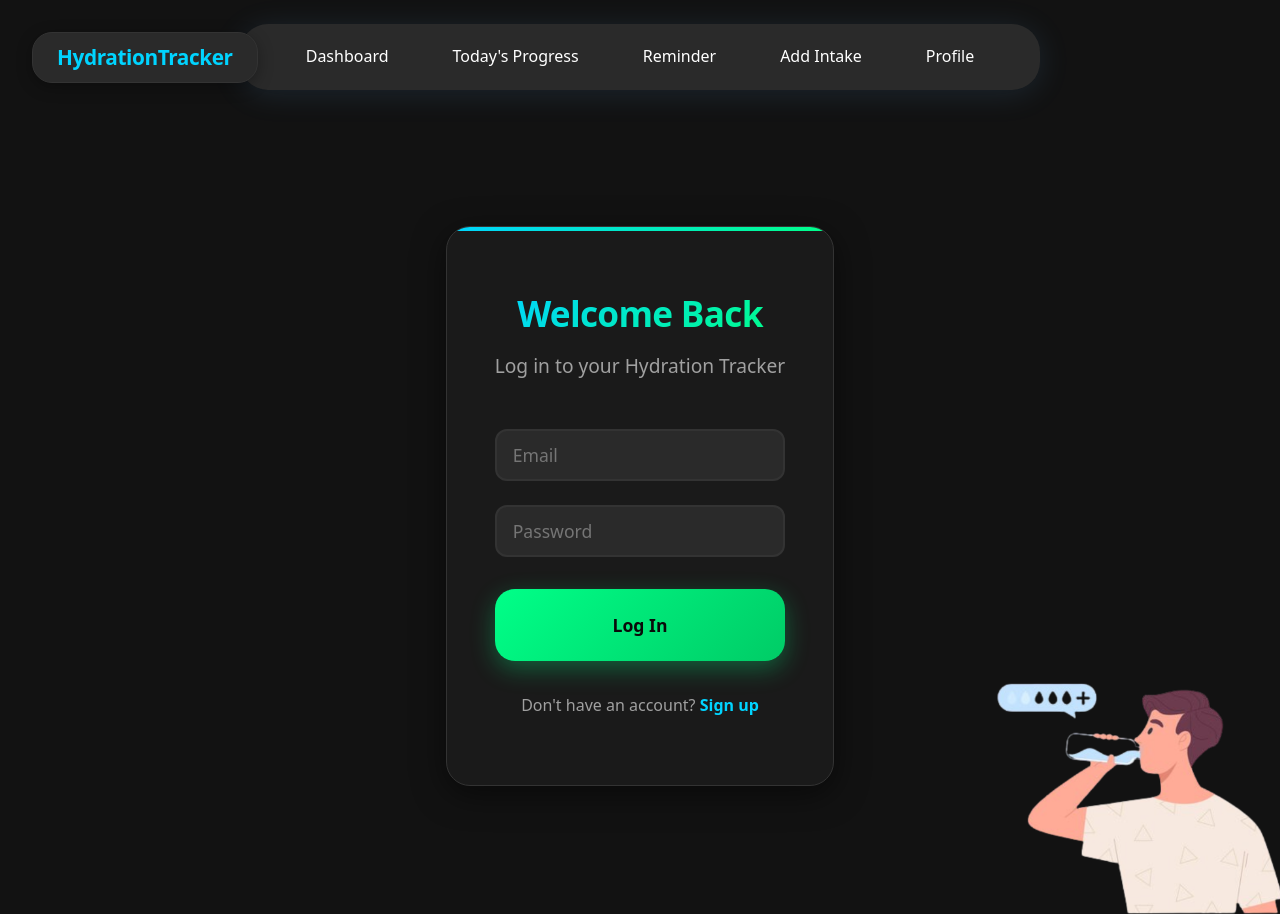
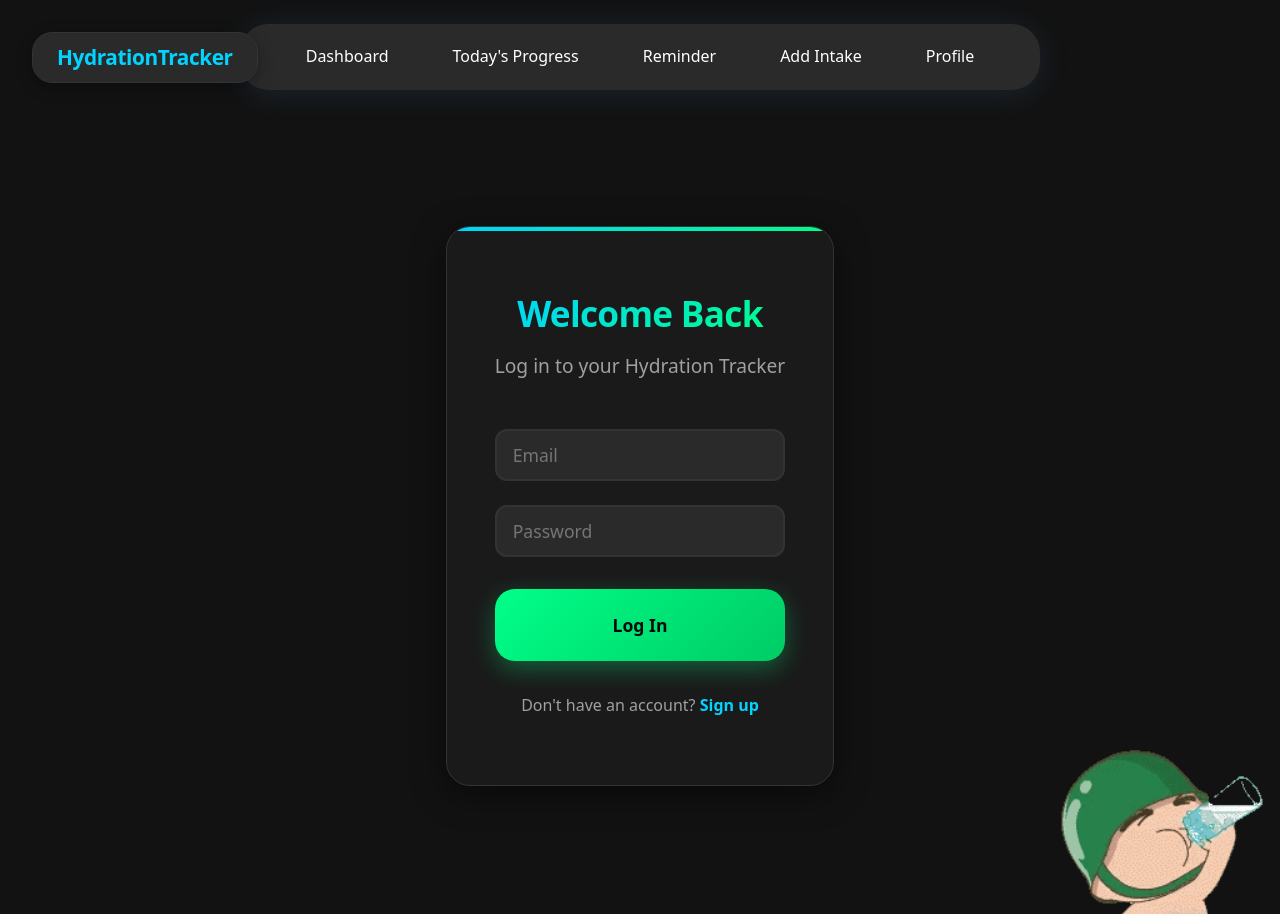
Before and after one commit to shagun0singh/Capstone2, a React (Vite) app: page /login in a window 1280 px wide. Built offline with nearby package versions, Linux system fonts and the light colour scheme; no server answers.

Commit message:
background change

```diff
--- a/src/index.css
+++ b/src/index.css
@@ -48,8 +48,8 @@ html {
 }
 
 body {
-  background: url('/dashboard-bg.png') no-repeat right -72px bottom -30px fixed;
-  background-size: 400px auto;
+  background: url('/dashboard-bg.gif') no-repeat right -10px bottom -30px fixed;
+  background-size: 250px auto;
   background-blend-mode: lighten;
 }
 
```
Also changed, not shown: public/dashboard-bg.gif (added).
